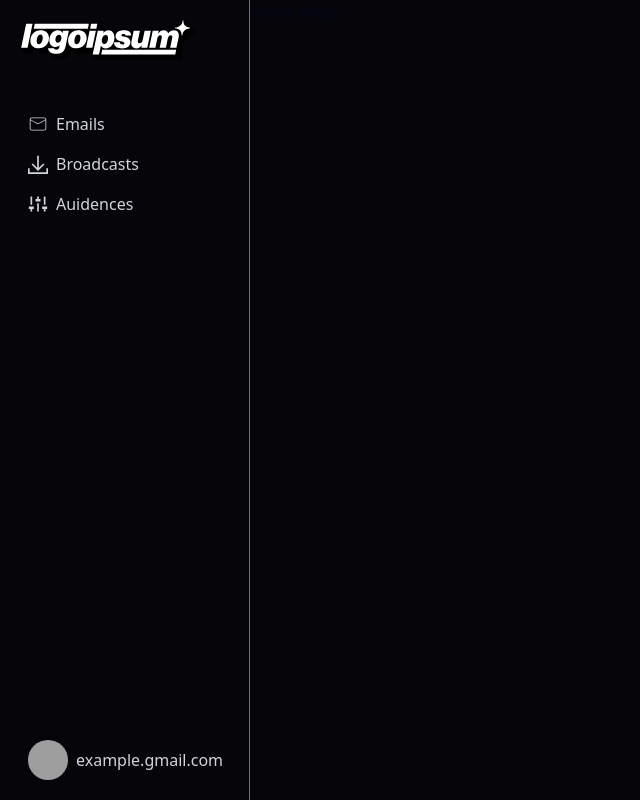
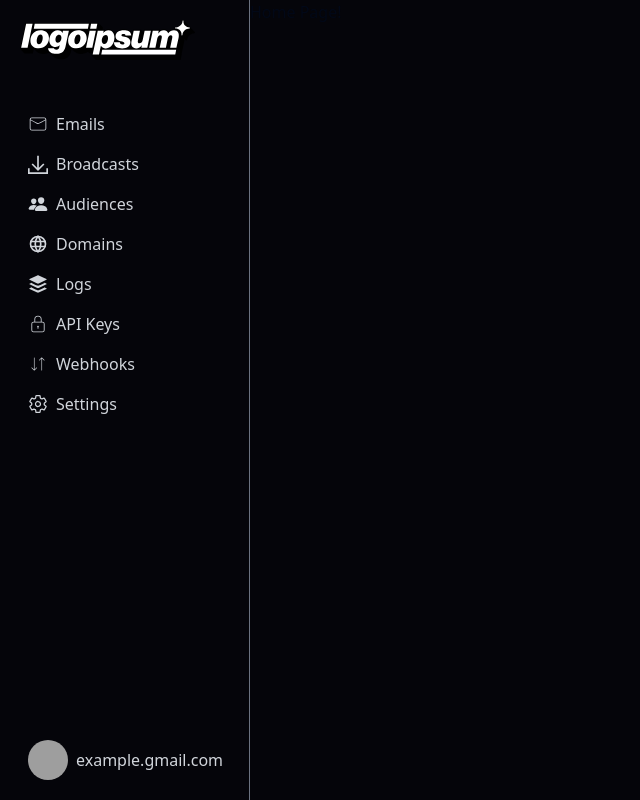
Before and after one commit to Sayzera/resend-clone-project, a Next.js app: page / in a window 1280 px wide. Shown: the whole page, without its empty margins (0-640 px from the left). Built offline with nearby package versions, Linux system fonts and the light colour scheme; grey boxes are pictures that could not be loaded.

Commit message:
First Homework

```diff
--- a/src/app/(dashboard)/layout.tsx
+++ b/src/app/(dashboard)/layout.tsx
@@ -1,17 +1,6 @@
-
-// Settings
-import {
-    DropdownMenu,
-    DropdownMenuContent,
-    DropdownMenuItem,
-    DropdownMenuTrigger,
-} from "@/components/ui/dropdown-menu"
-import { Avatar, AvatarFallback, AvatarImage } from "@/components/ui/avatar"
 import Logo from "@/components/logo";
 import Menu from "@/components/menu";
-
-
-
+import Settings from "@/components/settings";
 
 type DashboardLayoutProps = {
     children: React.ReactNode
@@ -28,27 +17,7 @@ export default function DashboardLayout({ children }: DashboardLayoutProps) {
                     <Menu />
 
                     {/* Settings */}
-
-                    <div>
-                        <DropdownMenu >
-                            <DropdownMenuTrigger className="text-gray-300 w-full flex items-center space-x-2 hover:bg-gray-600 px-2 rounded-lg">
-                                <div>
-                                    <Avatar>
-                                        <AvatarImage src="https://github.com/shadcn.png" />
-                                        <AvatarFallback>CN</AvatarFallback>
-                                    </Avatar>
-                                </div>
-                                <span>example.gmail.com</span>
-                            </DropdownMenuTrigger>
-                            <DropdownMenuContent className=" w-[200px] bg-[#05050a] border-gray-500 ">
-                                <DropdownMenuItem className="text-gray-300">Profile</DropdownMenuItem>
-                                <DropdownMenuItem className="text-gray-300">Billing</DropdownMenuItem>
-                                <DropdownMenuItem className="text-gray-300">Team</DropdownMenuItem>
-                                <DropdownMenuItem className="text-gray-300">Subscription</DropdownMenuItem>
-                            </DropdownMenuContent>
-                        </DropdownMenu>
-
-                    </div>
+                    <Settings />
 
                 </div>
 
--- a/src/components/menu/index.tsx
+++ b/src/components/menu/index.tsx
@@ -2,7 +2,12 @@ import React from 'react'
 // menü
 import { CiMail } from "react-icons/ci";
 import { GrDownload } from "react-icons/gr";
-import { RiSoundModuleFill } from "react-icons/ri";
+import { IoPeople } from "react-icons/io5";
+import { TbWorld } from "react-icons/tb";
+import { IoLogoBuffer } from "react-icons/io5";
+import { CiLock } from "react-icons/ci";
+import { PiArrowsDownUpThin } from "react-icons/pi";
+import { IoSettingsOutline } from "react-icons/io5";
 
 
 type Props = {}
@@ -19,8 +24,28 @@ function Menu({}: Props) {
         <span className="text-gray-300">Broadcasts</span>
     </div>
     <div className="flex items-center space-x-2 p-2 hover:bg-gray-600 hover:rounded-lg cursor-pointer transition-all delay-150">
-        <RiSoundModuleFill className="text-gray-300 w-5 h-5" />
-        <span className="text-gray-300">Auidences</span>
+        <IoPeople className="text-gray-300 w-5 h-5" />
+        <span className="text-gray-300">Audiences</span>
+    </div>
+    <div className="flex items-center space-x-2 p-2 hover:bg-gray-600 hover:rounded-lg cursor-pointer transition-all delay-150">
+        <TbWorld className="text-gray-300 w-5 h-5" />
+        <span className="text-gray-300">Domains</span>
+    </div>
+    <div className="flex items-center space-x-2 p-2 hover:bg-gray-600 hover:rounded-lg cursor-pointer transition-all delay-150">
+        <IoLogoBuffer className="text-gray-300 w-5 h-5" />
+        <span className="text-gray-300">Logs</span>
+    </div>
+    <div className="flex items-center space-x-2 p-2 hover:bg-gray-600 hover:rounded-lg cursor-pointer transition-all delay-150">
+        <CiLock className="text-gray-300 w-5 h-5" />
+        <span className="text-gray-300">API Keys</span>
+    </div>
+    <div className="flex items-center space-x-2 p-2 hover:bg-gray-600 hover:rounded-lg cursor-pointer transition-all delay-150">
+        <PiArrowsDownUpThin className="text-gray-300 w-5 h-5" />
+        <span className="text-gray-300">Webhooks</span>
+    </div>
+    <div className="flex items-center space-x-2 p-2 hover:bg-gray-600 hover:rounded-lg cursor-pointer transition-all delay-150">
+        <IoSettingsOutline className="text-gray-300 w-5 h-5" />
+        <span className="text-gray-300">Settings</span>
     </div>
 
 </nav>
--- /dev/null
+++ b/src/components/settings/index.tsx
@@ -0,0 +1,38 @@
+import React from 'react'
+// Settings
+import {
+    DropdownMenu,
+    DropdownMenuContent,
+    DropdownMenuItem,
+    DropdownMenuTrigger,
+} from "@/components/ui/dropdown-menu"
+import { Avatar, AvatarFallback, AvatarImage } from "@/components/ui/avatar"
+
+type Props = {}
+
+function Settings({ }: Props) {
+    return (
+        <div>
+            <DropdownMenu >
+                <DropdownMenuTrigger className="text-gray-300 w-full flex items-center space-x-2 hover:bg-gray-600 px-2 rounded-lg">
+                    <div>
+                        <Avatar>
+                            <AvatarImage src="https://github.com/shadcn.png" />
+                            <AvatarFallback>CN</AvatarFallback>
+                        </Avatar>
+                    </div>
+                    <span>example.gmail.com</span>
+                </DropdownMenuTrigger>
+                <DropdownMenuContent className=" w-[200px] bg-[#05050a] border-gray-500 ">
+                    <DropdownMenuItem className="text-gray-300">Profile</DropdownMenuItem>
+                    <DropdownMenuItem className="text-gray-300">Billing</DropdownMenuItem>
+                    <DropdownMenuItem className="text-gray-300">Team</DropdownMenuItem>
+                    <DropdownMenuItem className="text-gray-300">Subscription</DropdownMenuItem>
+                </DropdownMenuContent>
+            </DropdownMenu>
+
+        </div>
+    )
+}
+
+export default Settings
```
